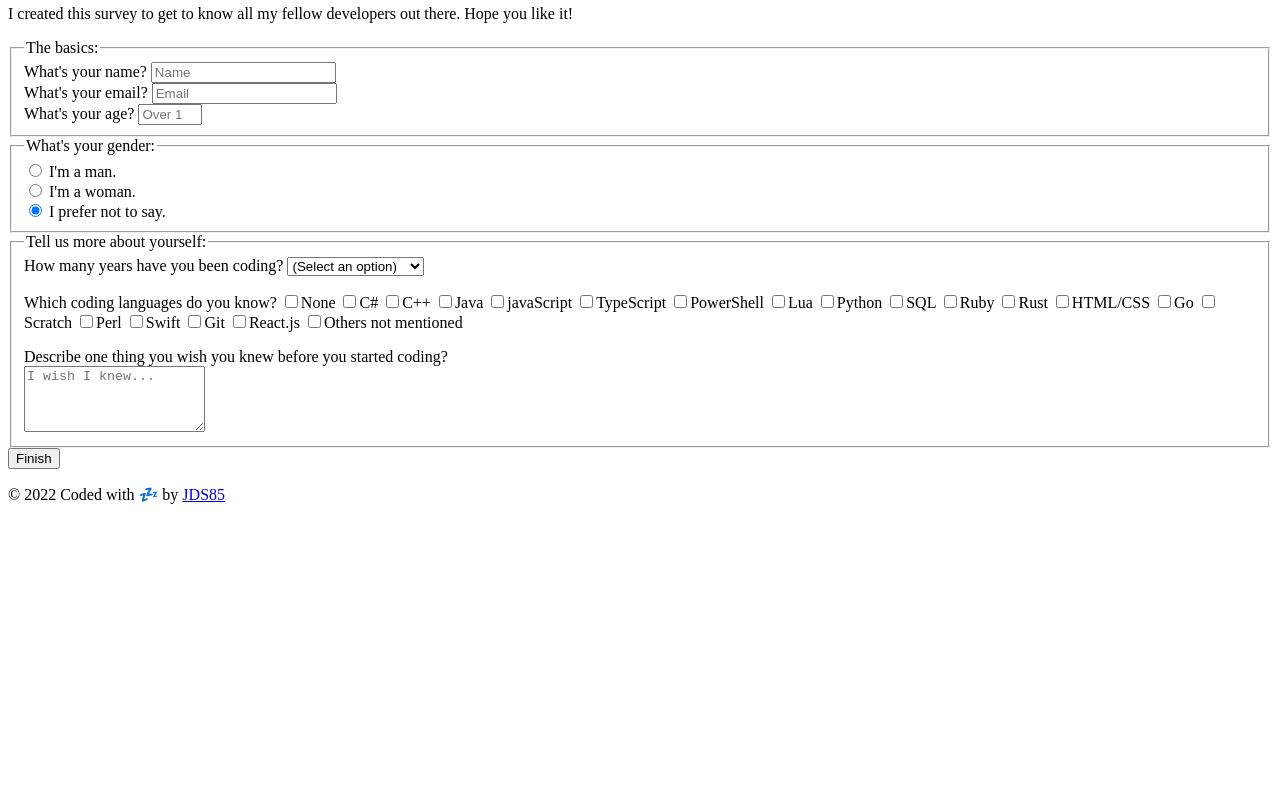
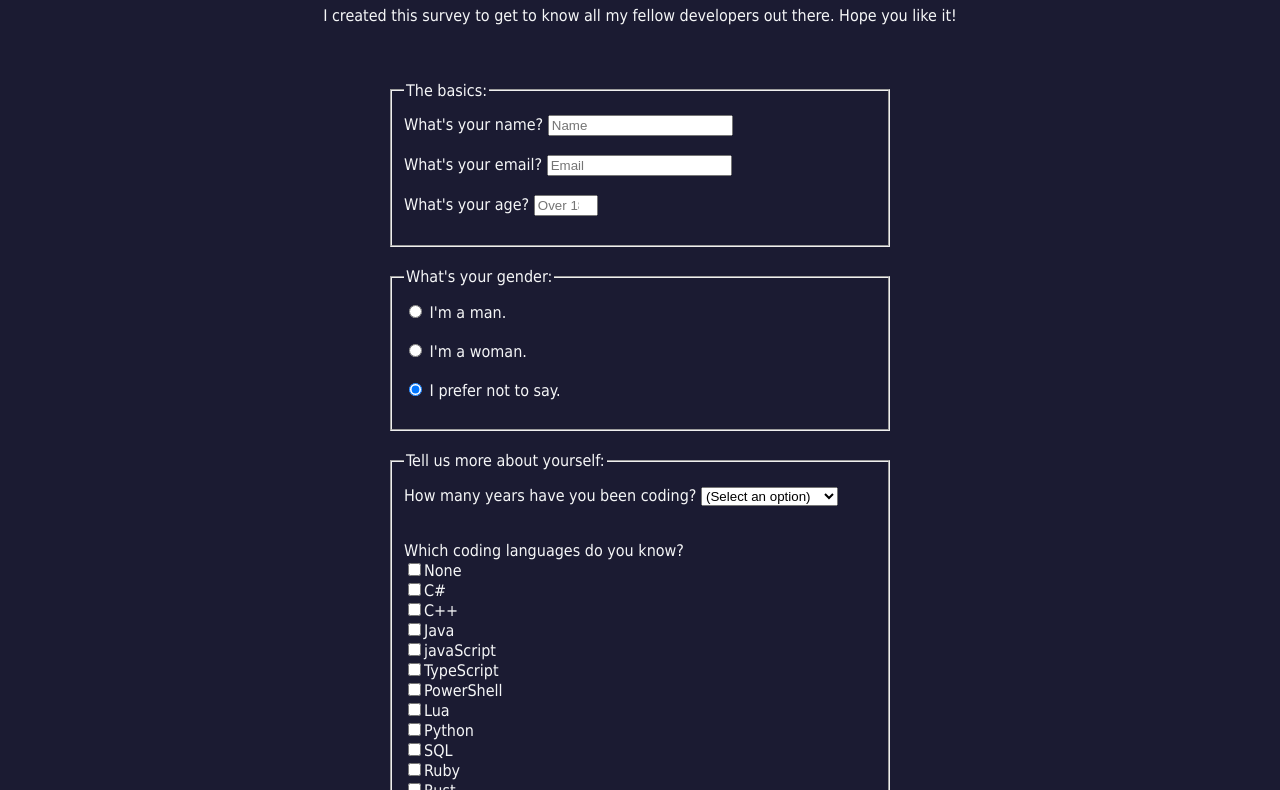
Before and after one commit to JDS85/jds85.github.io, a plain HTML site: page survey-form.html in a window 1280 px wide. Shown: the part 75-865 px from the top of the page. Before the commit the page ends 800 px from the top, so only its background shows below. Drawn offline with Linux system fonts and the light colour scheme.

Commit message:
updated styles.css

```diff
--- a/styles.css
+++ b/styles.css
@@ -1 +1,47 @@
 /* stylesheet to go with freecodecamp's survey form project. */
+body {
+  width: 100%;
+  height: 100vh;
+  margin: 0;
+  background-color: #1b1b32;
+  color: #f5f6f7;
+  font-family: Tahoma;
+  font-size: 16px;
+}
+
+header, footer {
+  margin: 1em auto;
+  text-align: center;
+  padding-bottom: 20px;
+  max-width: 50%;
+}
+
+form {
+  width: 60vw;
+  max-width: 500px;
+  min-width: 300px;
+  margin: 0 auto;
+  padding-bottom: 2em;
+}
+
+fieldset {
+  margin: 20px 0;
+}
+
+legend {
+  margin-bottom: 10px;
+
+}
+section {
+  column-count: 2;
+  column-gap: 1em;
+}
+section > label{
+  white-space: nowrap;
+}
+label {
+  display: block;
+}
+textarea {
+  width: 100%;
+}
```
